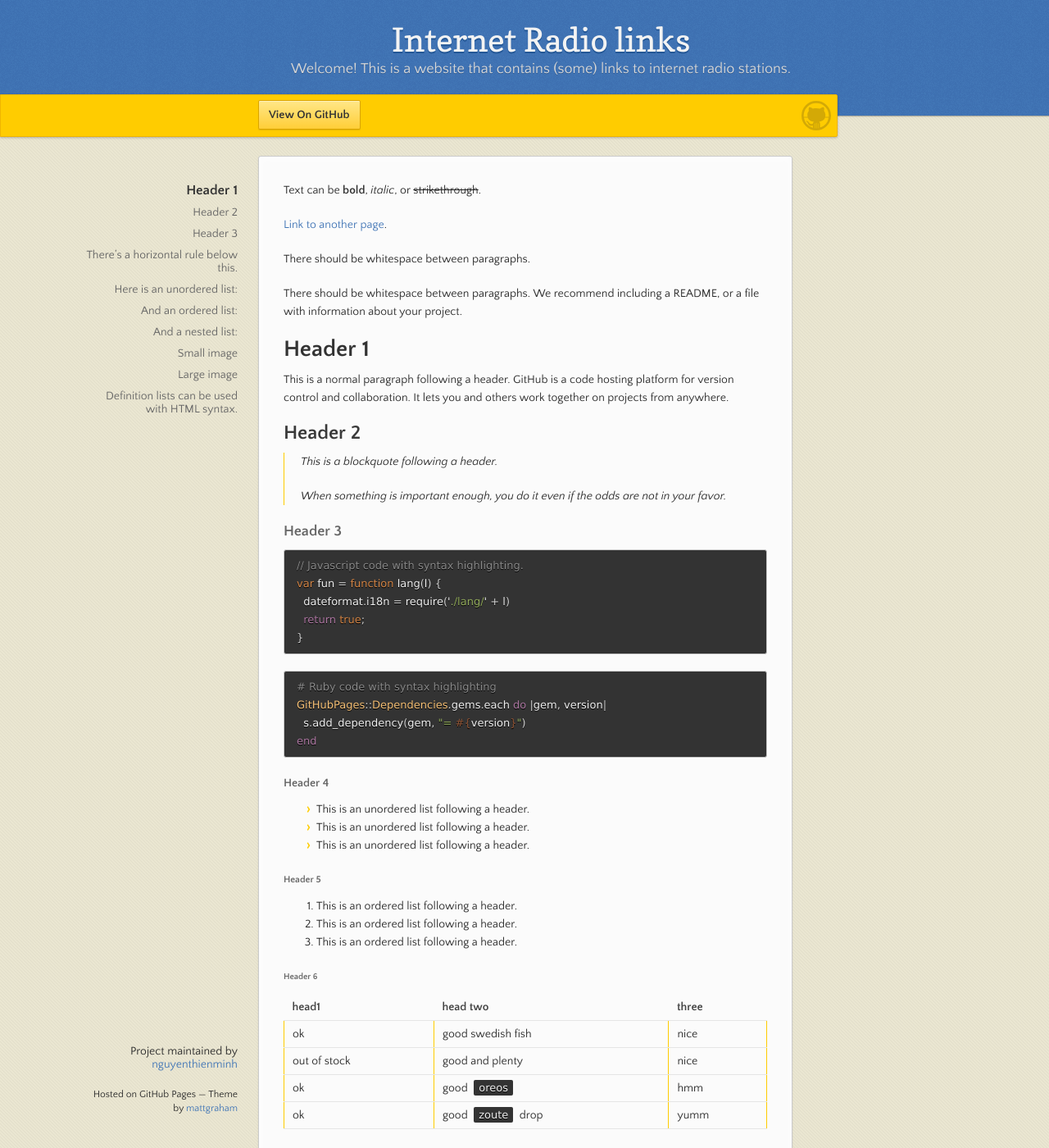
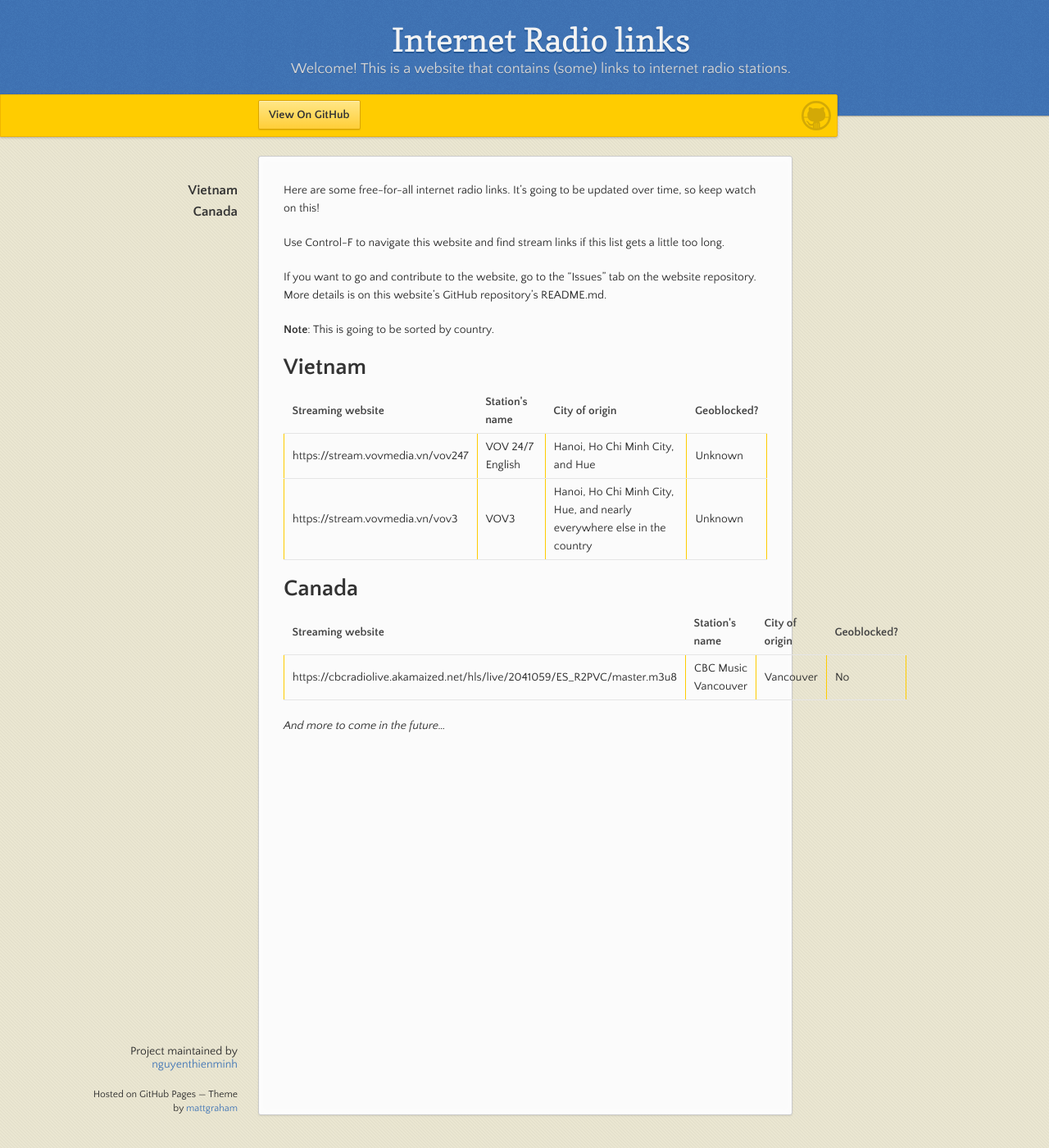
Before and after one commit to nguyenthienminh/internet-radio-repositories, a Jekyll site: the page built from index.md, in a window 1280 px wide and 1400 px high. Shown: the whole window at 82% size. Built offline with Jekyll 4.4.1, drawn with Linux system fonts in a browser that asks for light colours; some of the changed text lies outside the part shown.

Commit message:
Update index.md

````diff
--- a/index.md
+++ b/index.md
@@ -2,122 +2,45 @@
 layout: default
 ---
 
-Text can be **bold**, _italic_, or ~~strikethrough~~.
+Here are some free-for-all internet radio links. It's going to be updated over time, so keep watch on this!
 
-[Link to another page](./another-page.html).
+Use Control-F to navigate this website and find stream links if this list gets a little too long.
 
-There should be whitespace between paragraphs.
+If you want to go and contribute to the website, go to the "Issues" tab on the website repository. More details is on this website's GitHub repository's README.md.
 
-There should be whitespace between paragraphs. We recommend including a README, or a file with information about your project.
+**Note**: This is going to be sorted by country.
 
-# Header 1
+<h1>Vietnam</h1>
+<table>
+  <th>Streaming website</th>
+  <th>Station's name</th>
+  <th>City of origin</th>
+  <th>Geoblocked?</th>
+  <tr>
+    <td>https://stream.vovmedia.vn/vov247</td>
+    <td>VOV 24/7 English</td>
+    <td>Hanoi, Ho Chi Minh City, and Hue</td>
+    <td>Unknown</td>
+  </tr>
+  <tr>
+    <td>https://stream.vovmedia.vn/vov3</td>
+    <td>VOV3</td>
+    <td>Hanoi, Ho Chi Minh City, Hue, and nearly everywhere else in the country</td>
+    <td>Unknown</td>
+  </tr>
+</table>
+<h1>Canada</h1>
+<table>
+  <th>Streaming website</th>
+  <th>Station's name</th>
+  <th>City of origin</th>
+  <th>Geoblocked?</th>
+  <tr>
+    <td>https://cbcradiolive.akamaized.net/hls/live/2041059/ES_R2PVC/master.m3u8</td>
+    <td>CBC Music Vancouver</td>
+    <td>Vancouver</td>
+    <td>No</td>
+  </tr>
+</table>
 
-This is a normal paragraph following a header. GitHub is a code hosting platform for version control and collaboration. It lets you and others work together on projects from anywhere.
-
-## Header 2
-
-> This is a blockquote following a header.
->
-> When something is important enough, you do it even if the odds are not in your favor.
-
-### Header 3
-
-```js
-// Javascript code with syntax highlighting.
-var fun = function lang(l) {
-  dateformat.i18n = require('./lang/' + l)
-  return true;
-}
-```
-
-```ruby
-# Ruby code with syntax highlighting
-GitHubPages::Dependencies.gems.each do |gem, version|
-  s.add_dependency(gem, "= #{version}")
-end
-```
-
-#### Header 4
-
-*   This is an unordered list following a header.
-*   This is an unordered list following a header.
-*   This is an unordered list following a header.
-
-##### Header 5
-
-1.  This is an ordered list following a header.
-2.  This is an ordered list following a header.
-3.  This is an ordered list following a header.
-
-###### Header 6
-
-| head1        | head two          | three |
-|:-------------|:------------------|:------|
-| ok           | good swedish fish | nice  |
-| out of stock | good and plenty   | nice  |
-| ok           | good `oreos`      | hmm   |
-| ok           | good `zoute` drop | yumm  |
-
-### There's a horizontal rule below this.
-
-* * *
-
-### Here is an unordered list:
-
-*   Item foo
-*   Item bar
-*   Item baz
-*   Item zip
-
-### And an ordered list:
-
-1.  Item one
-1.  Item two
-1.  Item three
-1.  Item four
-
-### And a nested list:
-
-- level 1 item
-  - level 2 item
-  - level 2 item
-    - level 3 item
-    - level 3 item
-- level 1 item
-  - level 2 item
-  - level 2 item
-  - level 2 item
-- level 1 item
-  - level 2 item
-  - level 2 item
-- level 1 item
-
-### Small image
-
-![Octocat](https://github.githubassets.com/images/icons/emoji/octocat.png)
-
-### Large image
-
-![Branching](https://guides.github.com/activities/hello-world/branching.png)
-
-
-### Definition lists can be used with HTML syntax.
-
-<dl>
-<dt>Name</dt>
-<dd>Godzilla</dd>
-<dt>Born</dt>
-<dd>1952</dd>
-<dt>Birthplace</dt>
-<dd>Japan</dd>
-<dt>Color</dt>
-<dd>Green</dd>
-</dl>
-
-```
-Long, single-line code blocks should not wrap. They should horizontally scroll if they are too long. This line should be long enough to demonstrate this.
-```
-
-```
-The final element.
-```
+*And more to come in the future...*
````
